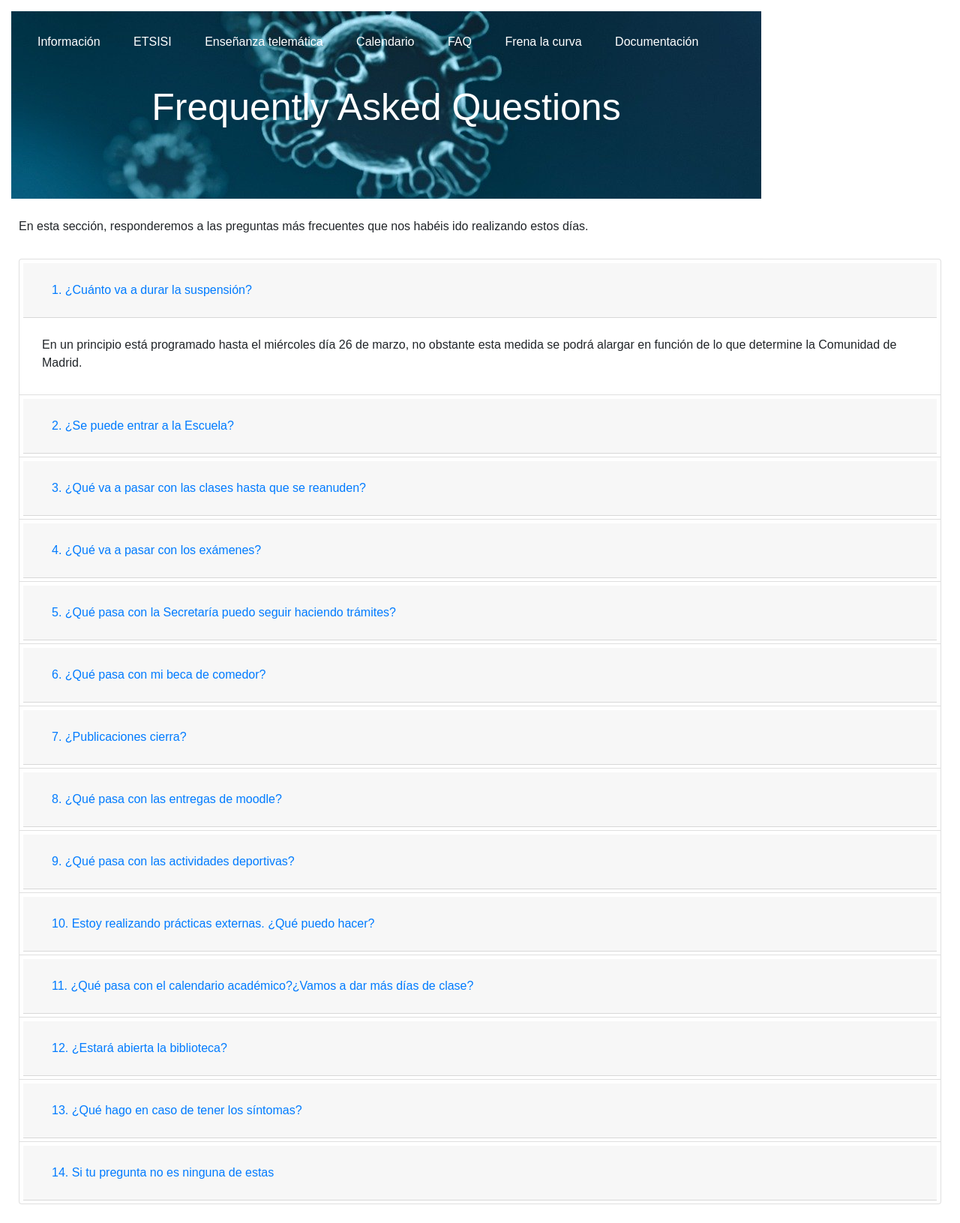
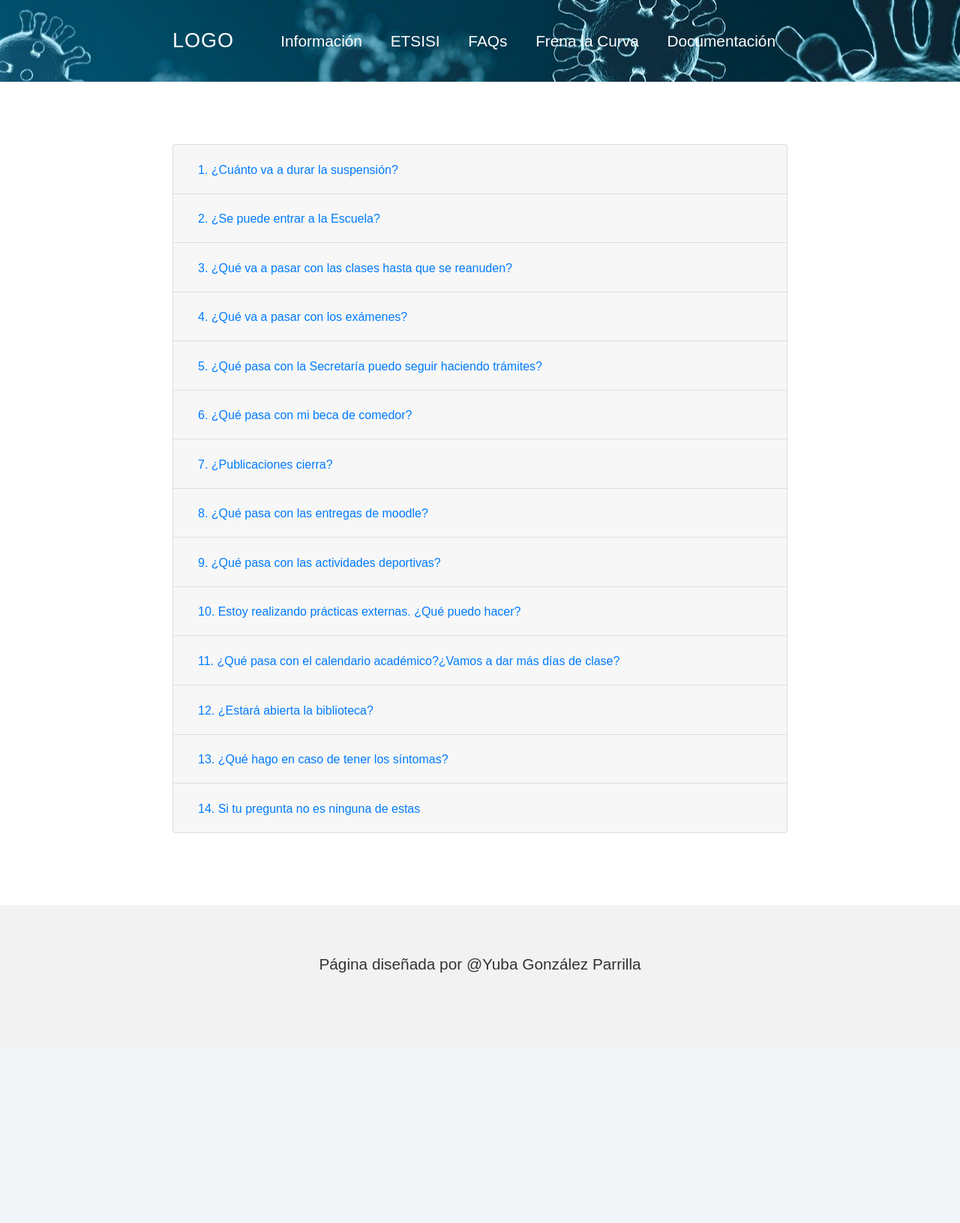
Before and after one commit to DAETSISI/COVID-19, a PHP site: page /faq.html in a window 1280 px wide. Shown: the whole page at 75% size. After the commit the page ends 1297 px from the top, so only its background shows below. Run offline with PHP 8.4, Linux system fonts and the light colour scheme.

Commit message:
PaginaResponsive
Falta por hacer el footer, y que no se me coma el header las cajas del bootstrap

```diff
--- a/css/styles.css
+++ b/css/styles.css
@@ -5,7 +5,7 @@
 a:link, a:visited, a:hover, a:active {
 ;
   color: white;
-  padding: 14px 20px;
+  padding: 14px 18px;
   text-align: left;
   display: inline-block;
 }
@@ -13,18 +13,32 @@ a:link, a:visited, a:hover, a:active {
 #cabecera {
 
     color: white;
+    width: 100%; /* hacemos que la cabecera ocupe el ancho completo de la página */
+	left: 0; /* Posicionamos la cabecera al lado izquierdo */
+	top: 0; /* Posicionamos la cabecera pegada arriba */
+	position: fixed; /* Hacemos que la cabecera tenga una posición fija */
 
     background: url(../img/virus-4835301_1920.jpg);
-    height: 250px;
-    width: 1000px;
-    font-size: px;
+    background-position: center center;
+    background-repeat: no-repeat;
+    background-size:cover;
+    /*background-attachment: fixed;/*Fija la imagen, determinar si la quiero*/*/
 }
 
 #mensaje{
-    padding-top: 20px;
+    padding-top: 60px;
     padding-bottom: 0px;
+    position: sticky;
+
 }
 
+#cuerpo {
+
+	 /* Hacemos que la cabecera tenga una posición fija */
+    position: absolute;
+    padding-top: 110px;
+
+}
 h1 {
     font-size: 50px;
     text-align: center;
@@ -43,3 +57,8 @@ body {
 
     font-family: Arial, Helvetica, sans-serif;
 }
+
+#About{
+    background-color: black;
+    color: white;
+}
--- /dev/null
+++ b/css/styles2.css
@@ -0,0 +1,120 @@
+body{
+    font-family: Arial, helvetica, sans-serif;
+    color: #333;
+    font-size: 1.3rem;
+    line-height: 1.4em; /*MIrar el font-size y la line-height*/
+    margin: 0;
+
+}
+
+h1{
+    font-size: 2rem;
+    line-height: 1.3em;
+}
+
+p{
+    margin-bottom: 1.6em;
+}
+
+.container{
+    width: 85%;
+    max-width: 850px;
+}
+
+.header{
+    background-image: url("../img/virus-4835301_1920.jpg");
+    background-position: center;
+    color:white;
+    padding: 2rem 0; /*Primer número los de arriba y abajo, segundo número los de la derecha e izquierda.*/
+    position: fixed;
+    left: 0;
+    top: 0;
+    right:0;
+}
+
+.header a{
+    color:white;
+    text-decoration: none; /*Qu no tengan el subrayado cunado pulsas*/
+}
+
+.logo-nav-container{
+    display: flex;
+    justify-content: space-between;
+    align-items: center;
+    flex-wrap: wrap; /*Si un elemento tiene más ancho  que lo pase abajo y no le fuerce a estar al lado.*/
+}
+
+.logo {
+    letter-spacing: 1px;
+    font-size: 1.3em;
+
+}
+
+
+.navigation ul{
+    margin:0;
+    padding:0;
+    list-style:none; /*Ni elementos de lista ni padding dentro de los propios contenidos*/
+}
+
+    .navigation ul li{
+        display: inline-block;
+    }
+
+        .navigation ul li a{
+            display:block;
+            padding: 0.5rem 1rem;
+            transition: all 0.4s linear; /*Por lo que visualizo es lo que haces que tarde*/
+
+        }
+
+            .navigation ul li a:hover{
+                background: #da2427;
+            }
+
+main{
+    padding-top:12rem;
+}
+
+.card{
+
+}
+.footer{
+    background: #f2f2f2;
+    padding: 4rem;
+    text-align: center;
+    margin-top: 6rem;
+}
+
+/*@media only screen and (max-width: 767px)    /*Aplicas estos estilos cuando el máximo de la pantalla sea lo puesto (IPAD)
+
+.menu-icon{
+        display:block;
+        cursor: pointer;
+        padding: 0.5rem 1rem;
+}
+
+.navigation {
+        width: 100%;
+}
+
+.navigation ul{
+    display:none;
+    }
+
+    .navigation ul li {
+        display: block;
+        margin: 1rem;
+    }
+
+        .navigation ul li a{
+            display:block;
+            padding: 0.5rem 0;
+            transition: all 0.4s linear; Por lo que visualizo es lo que haces que tarde
+
+        }
+
+            .navigation ul li a:hover{
+                background: #da2427;
+            }
+*/
--- a/faq.html
+++ b/faq.html
@@ -1,36 +1,33 @@
 <!DOCTYPE html>
-<html>
+<html lang="es">
     <head>
         <Title>COVID-19</Title>
+        <meta charset="UTF-8">
+        <meta name="viewport" content="width=device-width, initial-scale = 1">
         <link rel="stylesheet" href="https://stackpath.bootstrapcdn.com/bootstrap/4.4.1/css/bootstrap.min.css" integrity="sha384-Vkoo8x4CGsO3+Hhxv8T/Q5PaXtkKtu6ug5TOeNV6gBiFeWPGFN9MuhOf23Q9Ifjh" crossorigin="anonymous">
-        <link rel="stylesheet" type="text/css" href="css/styles.css"/>
-        <meta name="viewport" content="width=device-width, initial-scale = 1.0">
-        <meta name="viewport" content="width=device-width, initial-scale=1, shrink-to-fit=no">
+        <link rel="stylesheet" type="text/css" href="css/styles2.css"/>
+
     </head>
 
     <body>
-        <div id="contenedor">
+        <header class="header">
+            <div class="container logo-nav-container">
+                <a class="logo" href="#">LOGO</a>
+                <nav class="navigation">
+                    <ul>
+                        <li><a href="faq.html">Información</a></li>
+                        <li><a href="#">ETSISI</a></li>
+                        <li><a href="#">FAQs</a></li>
+                        <li><a href="#">Frena la Curva</a></li>
+                        <li><a href="#">Documentación</a></li>
+                    </ul>
+                </nav>
+            </div>
+        </header>
 
-         <div id="cabecera">
-                <div id="menu">
-                    <ul>
-                        <a href="faq.html" id="activo">Información</a>
-                        <a href="#">ETSISI</a>
-                        <a href="#">Enseñanza telemática</a>
-                        <a href="#">Calendario</a>
-                        <a href="#">FAQ</a>
-                        <a href="#">Frena la curva</a>
-                        <a href="#">Documentación</a>
-                    </ul>
-                </div>
-             <h1>Frequently Asked Questions</h1>
-            </div>
-              <div id="mensaje">
-                    <p>En esta sección, responderemos a las preguntas más frecuentes que nos habéis ido realizando estos días.</p>
-                </div>
-            <div id = "cuerpo">
-
-                <div class="accordion" id="accordionExample">
+        <main class = "main">
+            <div class="container">
+                 <div class="accordion" id="accordionExample">
                   <div class="card">
                     <div class="card-header" id="headingOne">
                       <h2 class="mb-0">
@@ -40,7 +37,7 @@
                       </h2>
                     </div>
 
-                    <div id="collapseOne" class="collapse show" aria-labelledby="headingOne" data-parent="#accordionExample">
+                    <div id="collapseOne" class="collapse" aria-labelledby="headingOne" data-parent="#accordionExample">
                       <div class="card-body">
                        En un principio está programado hasta el miércoles día 26 de marzo, no obstante esta medida se podrá alargar en función de lo que determine la Comunidad de Madrid.
                       </div>
@@ -247,12 +244,17 @@
                       </div>
                     </div>
                 </div>
-        </div>
+        </main>
+
+        <footer class="footer">
+            <div class= "container">
+                <p>Página diseñada por @Yuba González Parrilla</p>
+            </div>
+        </footer>
 
 
         <script src="https://code.jquery.com/jquery-3.4.1.slim.min.js" integrity="sha384-J6qa4849blE2+poT4WnyKhv5vZF5SrPo0iEjwBvKU7imGFAV0wwj1yYfoRSJoZ+n" crossorigin="anonymous"></script>
         <script src="https://cdn.jsdelivr.net/npm/popper.js@1.16.0/dist/umd/popper.min.js" integrity="sha384-Q6E9RHvbIyZFJoft+2mJbHaEWldlvI9IOYy5n3zV9zzTtmI3UksdQRVvoxMfooAo" crossorigin="anonymous"></script>
         <script src="https://stackpath.bootstrapcdn.com/bootstrap/4.4.1/js/bootstrap.min.js" integrity="sha384-wfSDF2E50Y2D1uUdj0O3uMBJnjuUD4Ih7YwaYd1iqfktj0Uod8GCExl3Og8ifwB6" crossorigin="anonymous"></script>
-
     </body>
 </html>
```
Also changed, not shown: js/script.js (+10 -0 lines), 1 other file.
